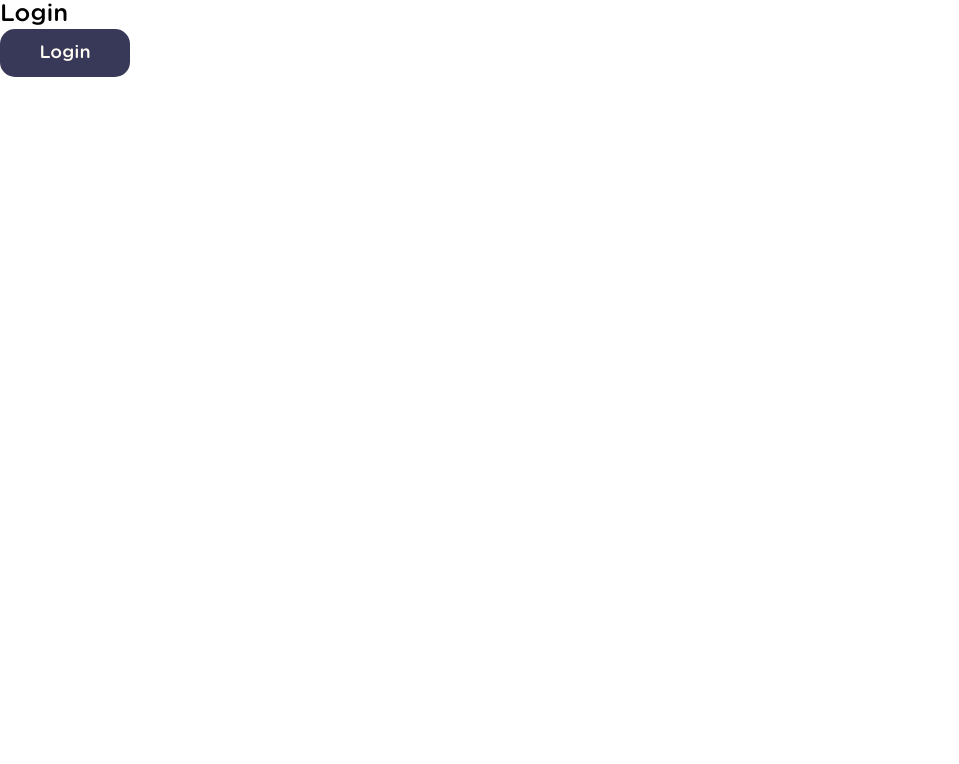
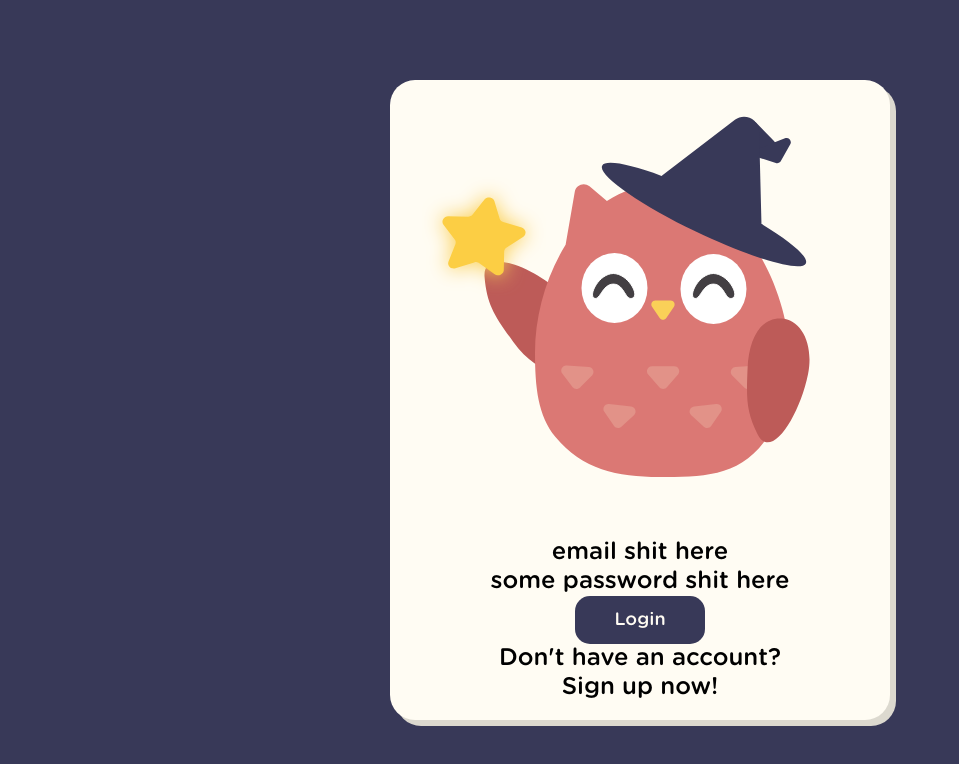
Before and after one commit to donjar/quizard, a React (Create React App) app in the folder web/: page / in a window 1280 px wide. Shown: the top 764 px of the page, without its empty margins (0-959 px from the left). Built offline with nearby package versions, Linux system fonts and the light colour scheme.

Commit message:
Make initial login

```diff
--- a/web/src/components/presentations/common/StyledLogo.tsx
+++ /dev/null
@@ -1,6 +0,0 @@
-import styled from 'styled-components';
-import { ReactComponent as Quizard } from '../../../svg/quizard.svg';
-
-const StyledLogo = styled(Quizard)``;
-
-export default StyledLogo;
--- a/web/src/components/presentations/home/HomeNavBar.tsx
+++ b/web/src/components/presentations/home/HomeNavBar.tsx
@@ -1,13 +1,13 @@
 import React from 'react';
 
 import NavBar from '../common/NavBar';
-import StyledLogo from '../common/StyledLogo';
 import { LogoutButton } from '../common/buttons/LogoutButton';
+import { ReactComponent as Quizard } from '../../../svg/quizard.svg';
 
 const HomeNavBar: React.FC = () => {
   return (
     <NavBar background={`var(--beige)`}>
-      <StyledLogo />
+      <Quizard />
       <LogoutButton />
     </NavBar>
   );
--- a/web/src/components/presentations/home/QuizCard.tsx
+++ b/web/src/components/presentations/home/QuizCard.tsx
@@ -2,6 +2,8 @@ import React from 'react';
 import styled from 'styled-components';
 import { ReactComponent as People } from '../../../svg/people.svg';
 import { ReactComponent as BackBtn } from '../../../svg/btn-back.svg';
+import { QuizDateCreatedDiv } from './QuizDateCreatedDiv';
+import { QuizCardContents } from './QuizCardContents';
 
 const StyledQuizCard = styled.div`
   position: relative;
@@ -13,13 +15,6 @@ const StyledQuizCard = styled.div`
   background: #ffffff;
   border-radius: 15px;
   box-shadow: 4px 4px 10px rgba(56, 57, 88, 0.25);
-`;
-
-const QuizCardContents = styled.div`
-  margin: 2% 5%;
-  display: flex;
-  align-items: center;
-  justify-content: space-between;
 `;
 
 const QuizTitle = styled.div`
@@ -34,15 +29,6 @@ const MiscDetails = styled.div`
   font-weight: 300;
   font-size: 18px;
   margin-top: 15px;
-`;
-
-const DateCreatedDiv = styled.div`
-  position: absolute;
-  top: 20px;
-  right: 30px;
-
-  font-weight: 300;
-  font-size: 18px;
 `;
 
 type QuizCardProps = {
@@ -61,7 +47,7 @@ const QuizCard: React.FC<QuizCardProps> = ({
 }) => {
   return (
     <StyledQuizCard>
-      <DateCreatedDiv> Created {dateCreated} days ago</DateCreatedDiv>
+      <QuizDateCreatedDiv> Created {dateCreated} days ago</QuizDateCreatedDiv>
       <QuizCardContents>
         <div>
           <QuizTitle>{title}</QuizTitle>
--- /dev/null
+++ b/web/src/components/presentations/home/QuizCardContents.tsx
@@ -0,0 +1,8 @@
+import styled from 'styled-components';
+
+export const QuizCardContents = styled.div`
+  margin: 2% 5%;
+  display: flex;
+  align-items: center;
+  justify-content: space-between;
+`;
--- /dev/null
+++ b/web/src/components/presentations/home/QuizDateCreatedDiv.tsx
@@ -0,0 +1,10 @@
+import styled from 'styled-components';
+
+export const QuizDateCreatedDiv = styled.div`
+  position: absolute;
+  top: 20px;
+  right: 30px;
+
+  font-weight: 300;
+  font-size: 18px;
+`;
--- /dev/null
+++ b/web/src/components/presentations/login/LoginCard.tsx
@@ -0,0 +1,34 @@
+import React from 'react';
+import styled from 'styled-components';
+import { LoginButton } from '../common/buttons/LoginButton';
+import { ReactComponent as Owl } from '../../../svg/owl.svg';
+import { ReactComponent as Quizard } from '../../../svg/quizard.svg';
+
+const StyledLoginCard = styled.div`
+  width: 500px;
+  height: 80vh;
+  display: flex;
+  flex-direction: column;
+  justify-content: center;
+  align-items: center;
+
+  background: #fffcf3;
+  box-shadow: 6px 6px 0px #dcd9cf;
+  border-radius: 25px;
+`;
+
+const LoginCard: React.FC = () => {
+  return (
+    <StyledLoginCard>
+      <Owl />
+      <Quizard />
+      <div>email shit here</div>
+      <div>some password shit here</div>
+      <LoginButton />
+      <div>Don't have an account?</div>
+      <div>Sign up now!</div>
+    </StyledLoginCard>
+  );
+};
+
+export default LoginCard;
--- a/web/src/components/presentations/login/index.tsx
+++ b/web/src/components/presentations/login/index.tsx
@@ -1,12 +1,20 @@
 import React from 'react';
-import { LoginButton } from '../common/buttons/LoginButton';
+import styled from 'styled-components';
+import LoginCard from './LoginCard';
+
+const StyledLogin = styled.div`
+  display: flex;
+  align-items: center;
+  justify-content: center;
+  background: var(--dark-blue);
+  height: 100vh;
+`;
 
 const Login: React.FC = () => {
   return (
-    <>
-      <div className="Login">Login</div>
-      <LoginButton />
-    </>
+    <StyledLogin>
+      <LoginCard />
+    </StyledLogin>
   );
 };
 
```
